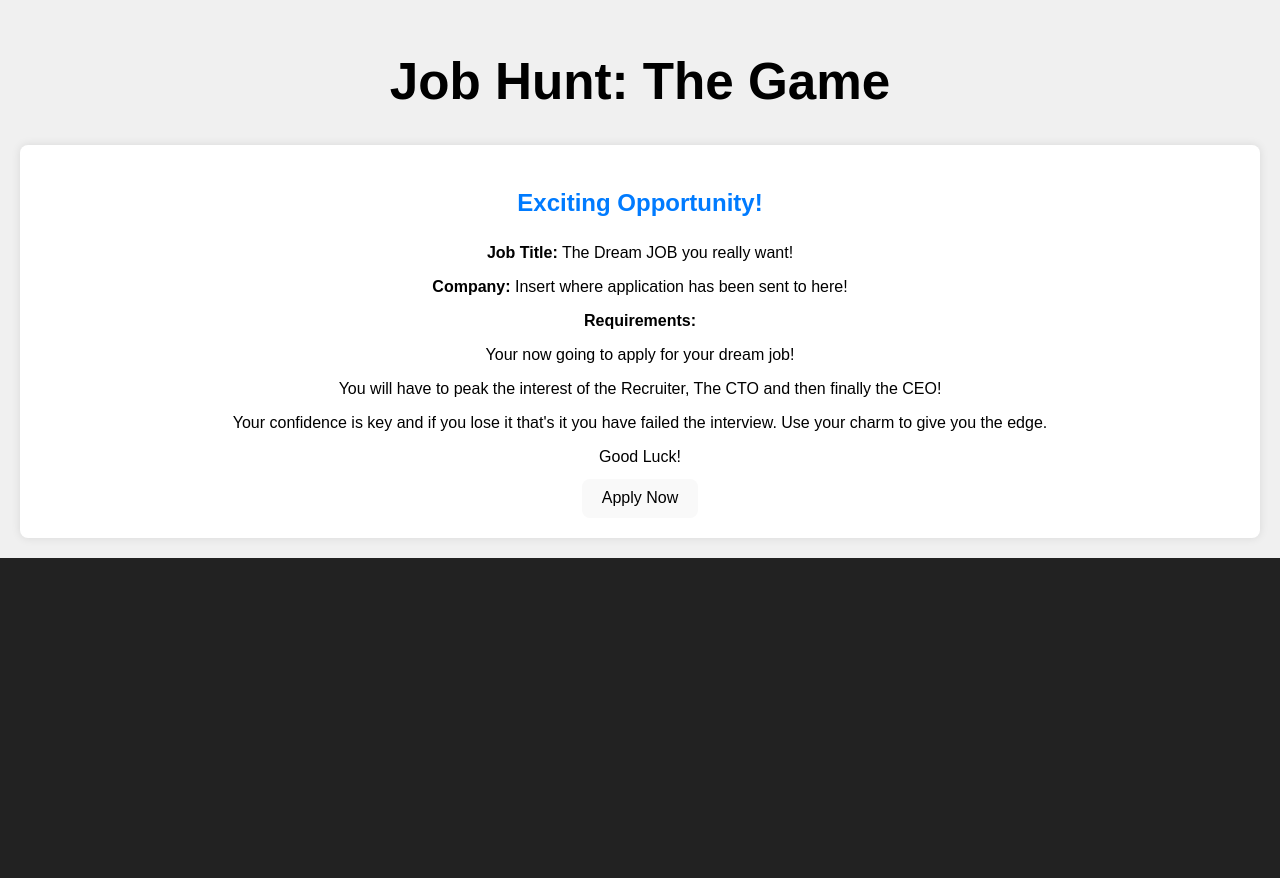
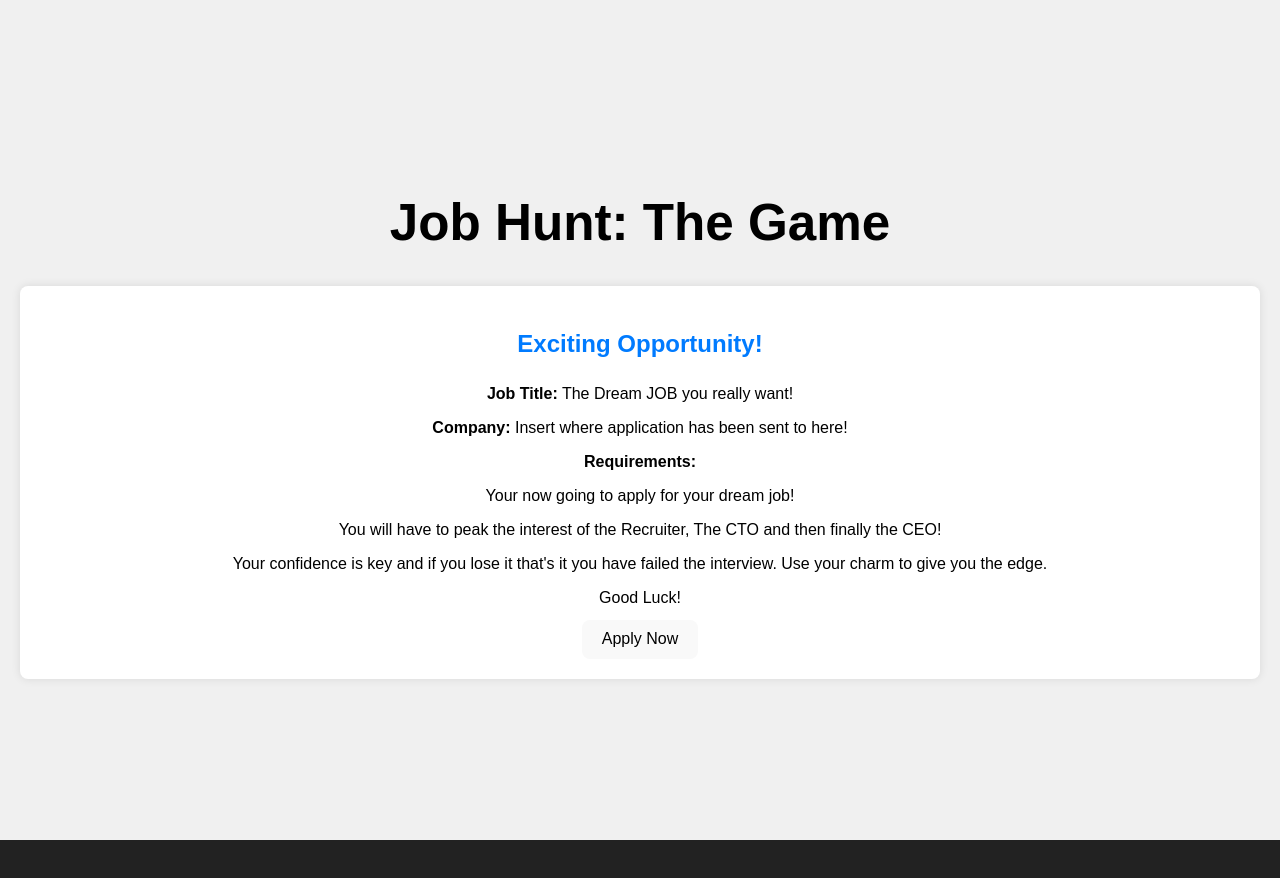
Before and after one commit to Joshsilas/InterviewQuest, a React (Vite) app: page / in a window 1280 px wide. Shown: the top 878 px of the page. Built offline with nearby package versions, Linux system fonts and the light colour scheme.

Commit message:
ok done for the day tired now

```diff
--- a/src/Components/Boss/boss.css
+++ b/src/Components/Boss/boss.css
@@ -7,7 +7,8 @@
     text-align: center;
     font-family: 'Courier New', monospace;
     background-image: url("/src/assets/recruiter.jpg");
-    background-size: cover;
+    background-size: cover; /* Cover the entire container without repeating */
+    background-repeat: no-repeat;
 }
 
 .bossContainer {
--- a/src/Components/IntroScreen/IntroScreen.css
+++ b/src/Components/IntroScreen/IntroScreen.css
@@ -1,8 +1,17 @@
+body {
+    margin: 0;
+    font-family: 'Arial', sans-serif;
+}
+
 .intro-screen {
     background-color: #f0f0f0;
     padding: 20px;
     text-align: center;
     color: black;
+    height: 100vh;
+    display: flex;
+    flex-direction: column;
+    justify-content: center; /* Center content vertically */
 }
 
 .job-advertisement {
@@ -10,7 +19,7 @@
     padding: 20px;
     border-radius: 8px;
     box-shadow: 0 0 10px rgba(0, 0, 0, 0.1);
-    margin-top: 20px;
+
 }
 
 .job-advertisement h2 {
```
